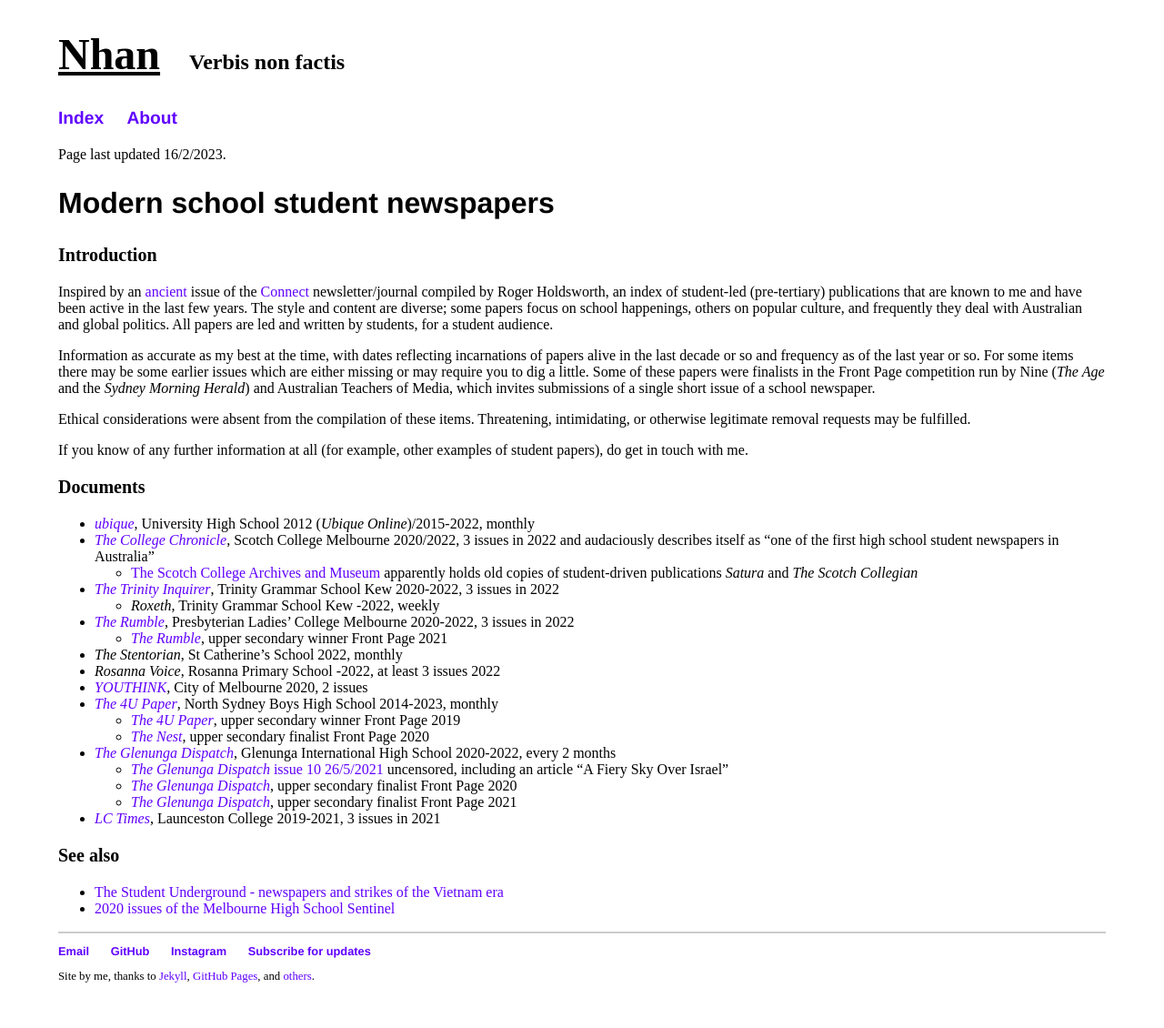
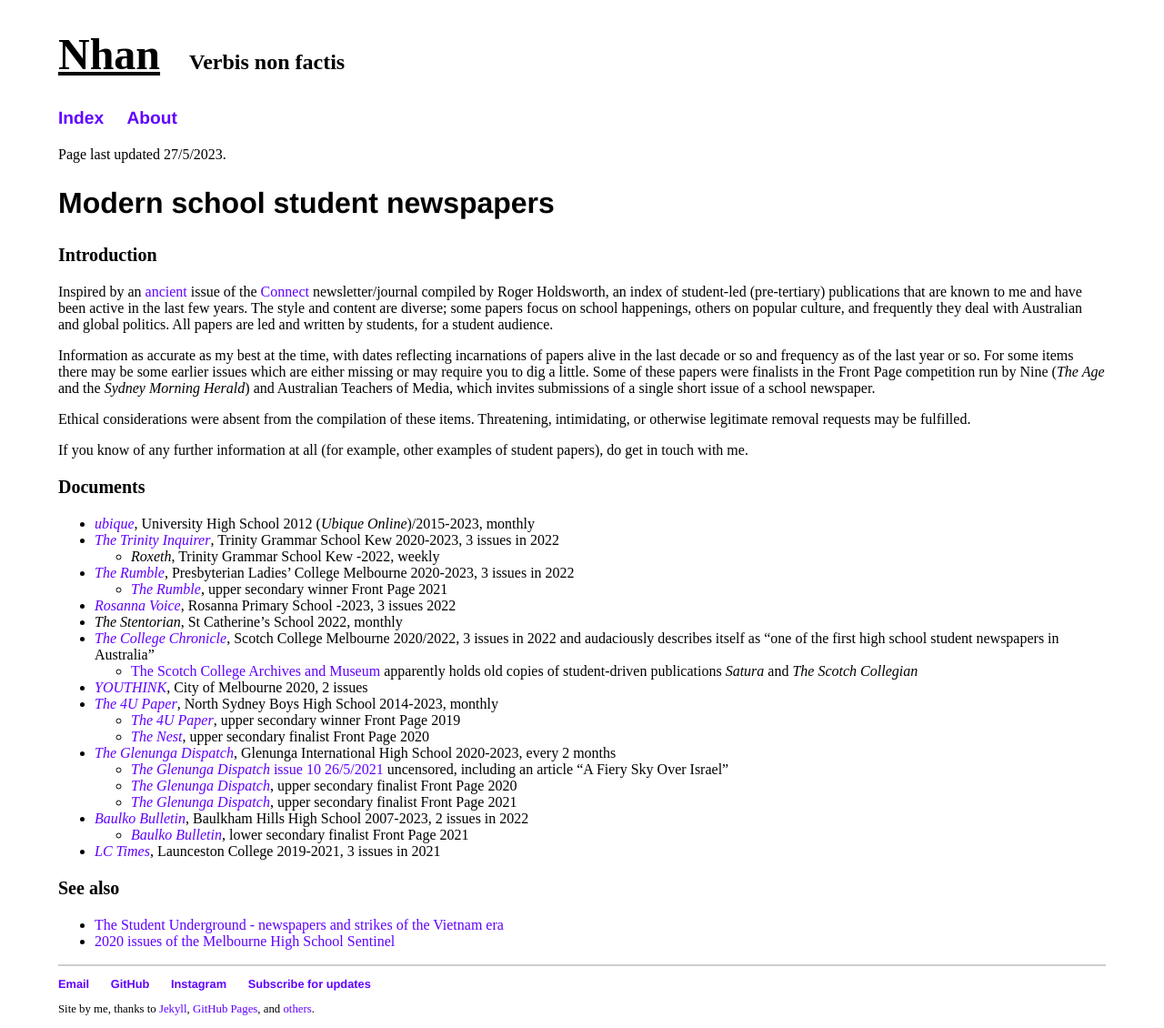
Before and after one commit to nhtnhanbn/nhtnhanbn.github.io, a Jekyll site: the page built from _repository/studentpapers.md, in a window 1280 px wide. Shown: the whole page at 91% size. Built offline with Jekyll 4.4.1, drawn with Linux system fonts in a browser that asks for light colours; before the commit the page ends 1094 px from its top, so only the background shows below that.

Commit message:
Update studentpapers

```diff
--- a/_repository/studentpapers.md
+++ b/_repository/studentpapers.md
@@ -3,7 +3,7 @@ permalink: /studentpapers
 title: Student newspapers
 ---
 
-Page last updated 16/2/2023.
+Page last updated 27/5/2023.
 
 ## Modern school student newspapers
 
@@ -19,23 +19,25 @@ If you know of any further information at all (for example, other examples of st
 
 ### Documents
 
-- [*ubique*](https://ubique.squarespace.com), University High School 2012 (*Ubique Online*)/2015-2022, monthly
+- [*ubique*](https://ubique.squarespace.com), University High School 2012 (*Ubique Online*)/2015-2023, monthly
+- [*The Trinity Inquirer*](https://issuu.com/trinitygrammar), Trinity Grammar School Kew 2020-2023, 3 issues in 2022
+    - *Roxeth*, Trinity Grammar School Kew -2022, weekly
+- [*The Rumble*](https://issuu.com/plcbur3125), Presbyterian Ladies' College Melbourne 2020-2023, 3 issues in 2022
+    - [*The Rumble*](https://frontpage.online/2021-upper-secondary/the-rumble), upper secondary winner Front Page 2021
+- [*Rosanna Voice*](https://facebook.com/rosannaprimaryschool), Rosanna Primary School -2023, 3 issues 2022
+- *The Stentorian*, St Catherine's School 2022, monthly
 - [*The College Chronicle*](https://medium.com/collegechronicle), Scotch College Melbourne 2020/2022, 3 issues in 2022 and audaciously describes itself as "one of the first high school student newspapers in Australia"
     - [The Scotch College Archives and Museum](https://www.oscanet.com.au/archives) apparently holds old copies of student-driven publications *Satura* and *The Scotch Collegian*
-- [*The Trinity Inquirer*](https://issuu.com/trinitygrammar), Trinity Grammar School Kew 2020-2022, 3 issues in 2022
-    - *Roxeth*, Trinity Grammar School Kew -2022, weekly
-- [*The Rumble*](https://issuu.com/plcbur3125), Presbyterian Ladies' College Melbourne 2020-2022, 3 issues in 2022
-    - [*The Rumble*](https://frontpage.online/2021-upper-secondary/the-rumble), upper secondary winner Front Page 2021
-- *The Stentorian*, St Catherine's School 2022, monthly
-- *Rosanna Voice*, Rosanna Primary School -2022, at least 3 issues 2022
 - [*YOUTHINK*](https://asprinworld.com/asprin), City of Melbourne 2020, 2 issues
 - [*The 4U Paper*](https://drive.google.com/drive/folders/1GIOROMSMac9rHyn7XD0bJV1j2Vb6YL19), North Sydney Boys High School 2014-2023, monthly
     - [*The 4U Paper*](https://frontpage.online/2019-upper-secondary/the-4u-paper), upper secondary winner Front Page 2019
     - [*The Nest*](https://frontpage.online/2020-upper-secondary/the-nest), upper secondary finalist Front Page 2020
-- [*The Glenunga Dispatch*](https://sites.google.com/gihs.sa.edu.au/glenungadispatch), Glenunga International High School 2020-2022, every 2 months
+- [*The Glenunga Dispatch*](https://sites.google.com/gihs.sa.edu.au/glenungadispatch), Glenunga International High School 2020-2023, every 2 months
     - [*The Glenunga Dispatch* issue 10 26/5/2021](https://archive.org/details/issue-10-26.05.21-deleted) uncensored, including an article "A Fiery Sky Over Israel"
     - [*The Glenunga Dispatch*](https://frontpage.online/2020-upper-secondary/the-glenunga-dispatch), upper secondary finalist Front Page 2020
     - [*The Glenunga Dispatch*](https://frontpage.online/2021-upper-secondary/the-glenunga-dispatch), upper secondary finalist Front Page 2021
+- [*Baulko Bulletin*](https://baulkobulletin1974.wixsite.com/website), Baulkham Hills High School 2007-2023, 2 issues in 2022
+    - [*Baulko Bulletin*](https://frontpage.online/2021-lower-secondary/baulko-bulletin-n%E2%88%9E), lower secondary finalist Front Page 2021
 - [*LC Times*](https://lctimes.mailchimpsites.com), Launceston College 2019-2021, 3 issues in 2021
 
 ### See also
```
